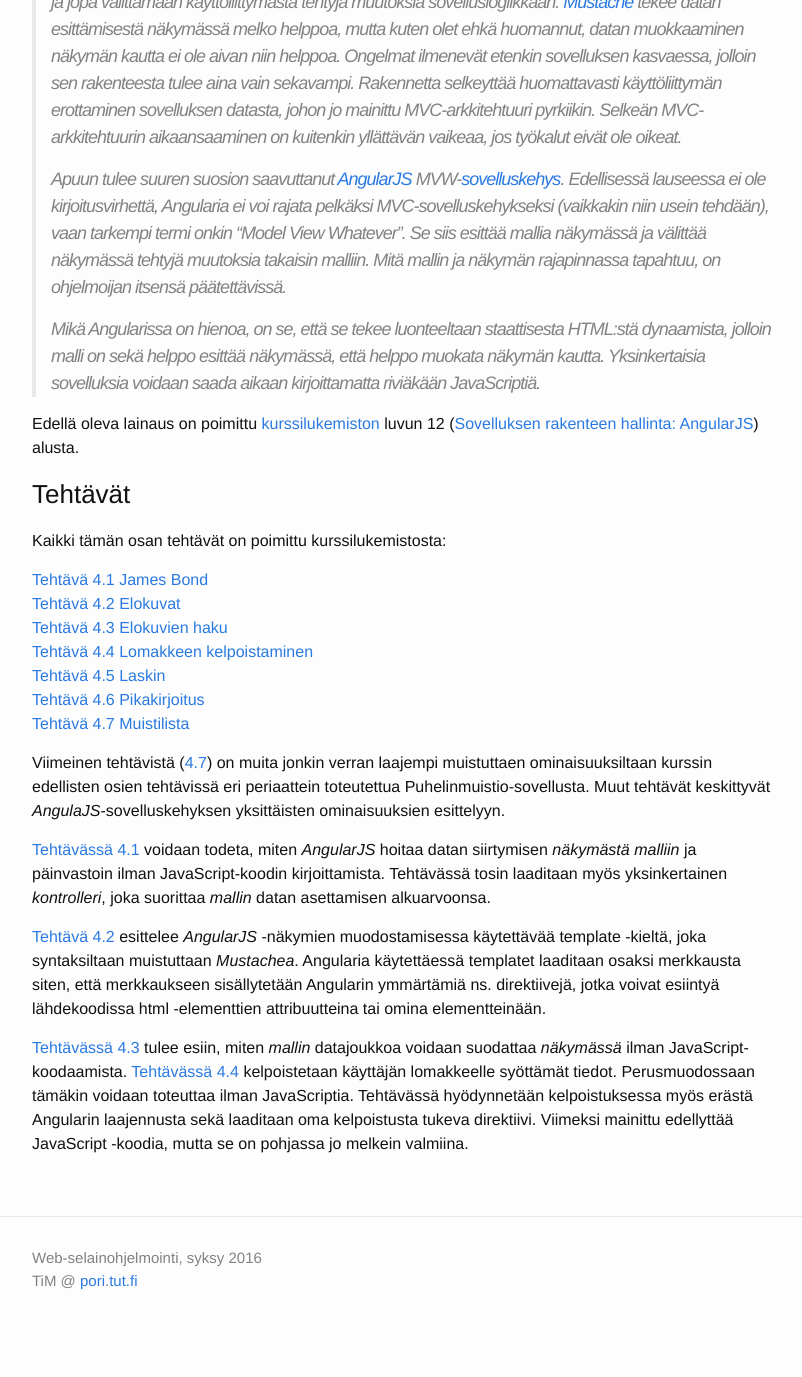
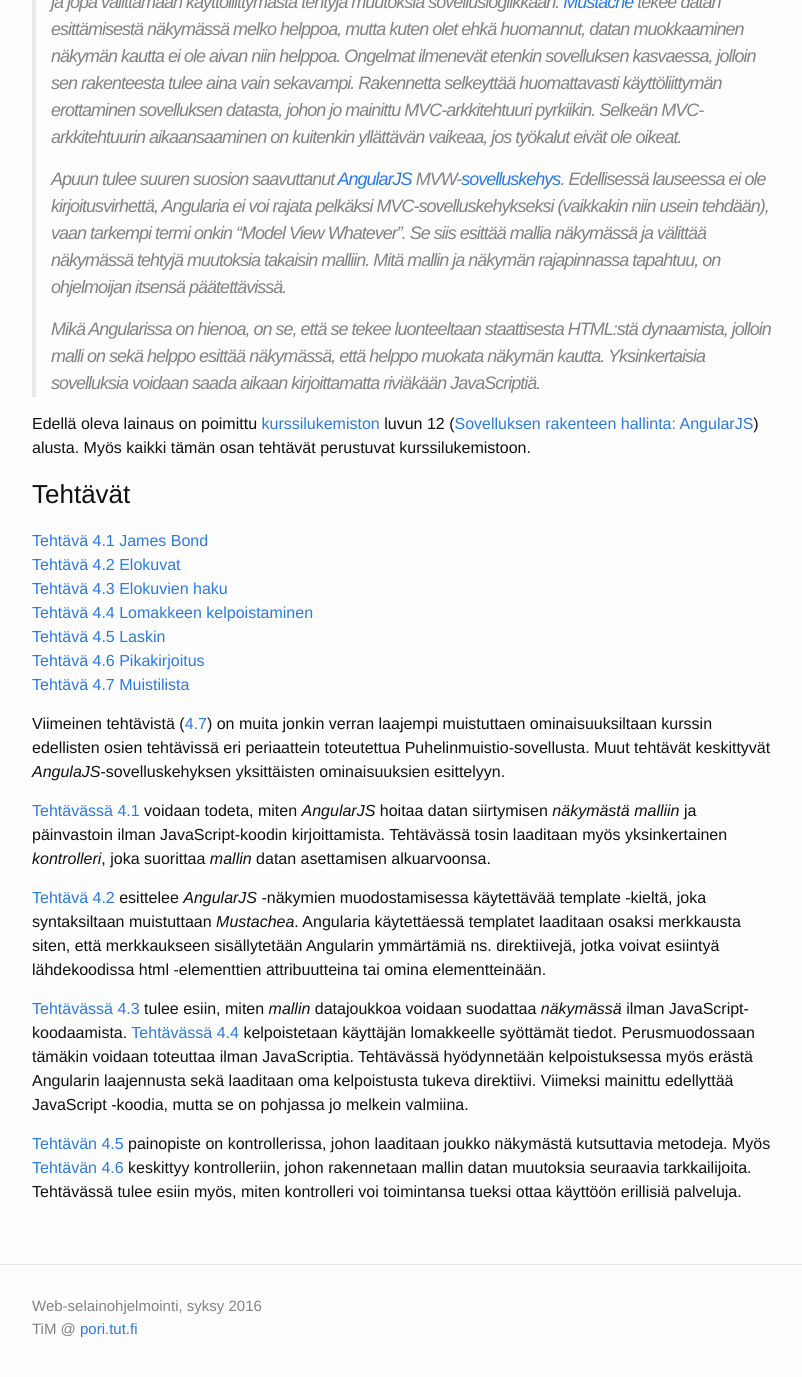
Before and after one commit to timedu/wso, a Jekyll site: the page built from osa4.md, in a window 1280 px wide and 1400 px high, scrolled down 181 px. Shown: the top 1377 px of the window, without its empty margins (238-1040 px from the left). Built offline with Jekyll 4.4.1, drawn with Linux system fonts in a browser that asks for light colours; before the commit the page ends 1533 px from its top, so only the background shows below that.

Commit message:
part 4 intro update

```diff
--- a/osa4.md
+++ b/osa4.md
@@ -15,11 +15,9 @@
 > Mikä Angularissa on hienoa, on se, että se tekee luonteeltaan staattisesta HTML:stä dynaamista, jolloin malli on sekä helppo esittää näkymässä, että helppo muokata näkymän kautta. Yksinkertaisia sovelluksia voidaan saada aikaan kirjoittamatta riviäkään JavaScriptiä.
 
 Edellä oleva lainaus on poimittu [kurssilukemiston]({{site.baseurl}}/weso/) luvun 12
-([Sovelluksen rakenteen hallinta: AngularJS]({{site.baseurl}}/weso/#12-Sovelluksen-rakenteen-hallinta:-AngularJS)) alusta.
+([Sovelluksen rakenteen hallinta: AngularJS]({{site.baseurl}}/weso/#12-Sovelluksen-rakenteen-hallinta:-AngularJS)) alusta. Myös kaikki tämän osan tehtävät perustuvat kurssilukemistoon.
 
 ### Tehtävät
-
-Kaikki tämän osan tehtävät on poimittu kurssilukemistosta:
 
 [Tehtävä 4.1 James Bond](tehtava41)
 [Tehtävä 4.2 Elokuvat](tehtava42)
@@ -36,3 +34,5 @@
 [Tehtävä 4.2](tehtava42) esittelee *AngularJS* -näkymien muodostamisessa käytettävää template -kieltä, joka syntaksiltaan muistuttaan *Mustachea*. Angularia käytettäessä templatet laaditaan osaksi merkkausta siten, että merkkaukseen sisällytetään Angularin ymmärtämiä ns. direktiivejä, jotka voivat esiintyä lähdekoodissa html -elementtien attribuutteina tai omina elementteinään.
 
 [Tehtävässä 4.3](tehtava43) tulee esiin, miten *mallin* datajoukkoa voidaan suodattaa *näkymässä* ilman JavaScript-koodaamista. [Tehtävässä 4.4](tehtava44) kelpoistetaan käyttäjän lomakkeelle syöttämät tiedot. Perusmuodossaan tämäkin voidaan toteuttaa ilman JavaScriptia. Tehtävässä hyödynnetään kelpoistuksessa myös erästä Angularin laajennusta sekä laaditaan oma kelpoistusta tukeva direktiivi. Viimeksi mainittu edellyttää JavaScript -koodia, mutta se on pohjassa jo melkein valmiina.
+
+[Tehtävän 4.5](tehtava45) painopiste on kontrollerissa, johon laaditaan joukko näkymästä kutsuttavia metodeja. Myös [Tehtävän 4.6](tehtava46) keskittyy kontrolleriin, johon rakennetaan mallin datan muutoksia seuraavia tarkkailijoita. Tehtävässä tulee esiin myös, miten kontrolleri voi toimintansa tueksi ottaa käyttöön erillisiä palveluja.
```
